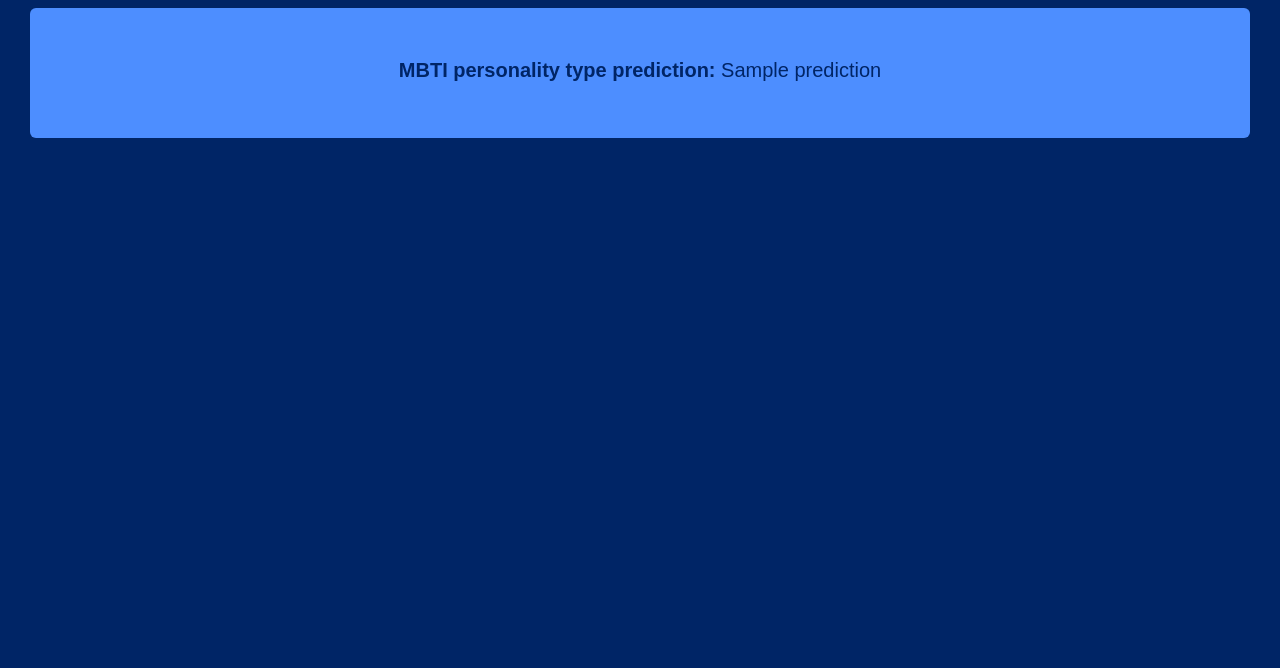
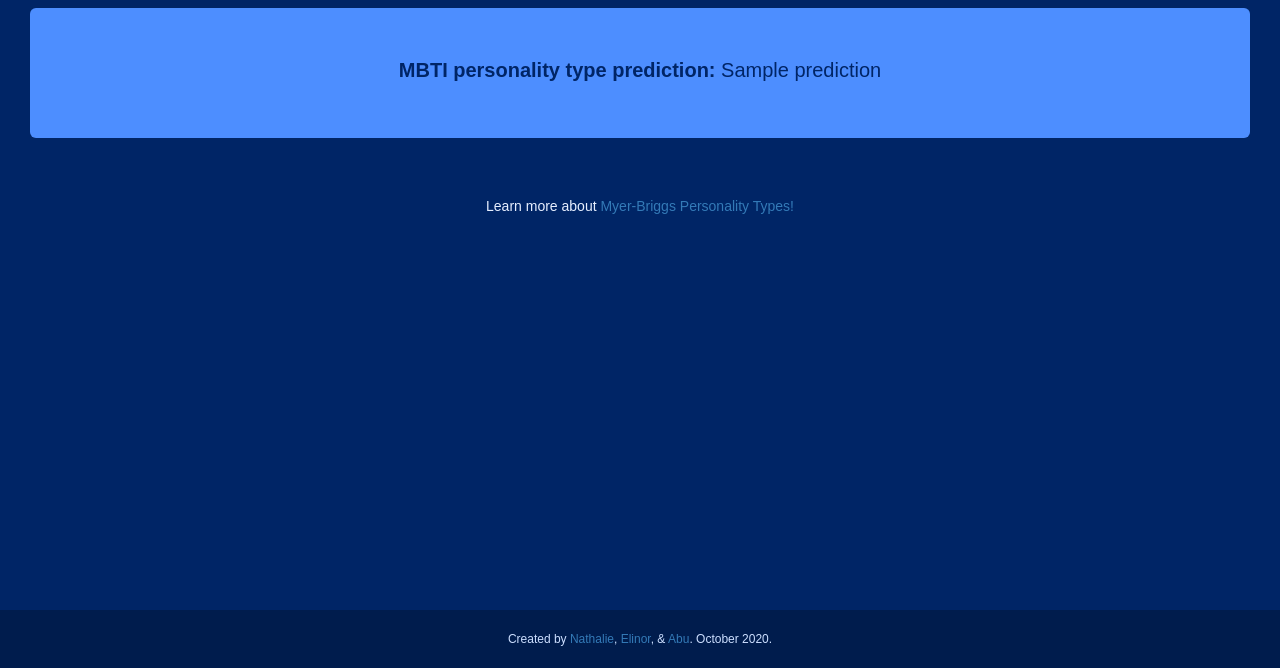
Before and after one commit to Nathalie-Elinor-Abu/mais-hacks-2020, a Flask app: template templates/result.html in a window 1280 px wide. Shown: the part 132-800 px from the top of the page. Run offline with Flask 2, Linux system fonts and the light colour scheme; the template is opened without the code that fills it: most values are stand-ins (such as "Sample title", 1, 10 or a date in 2020); some libraries are stand-ins or nearby versions; some web fonts are replaced.

Commit message:
css to result page

```diff
--- a/static/style.css
+++ b/static/style.css
@@ -51,6 +51,11 @@ label {
     color: #99beff;
 }
 
+#ln:hover {
+    text-decoration: none currentcolor solid;
+    color: #99beff;
+}
+
 jumbotron {
     background-color: #337eff;
     color: #e6efff;
@@ -69,4 +74,5 @@ jumbotron {
     color: #ccdfff;
     font-size: 12px;
     font-family: 'Miriam Libre', sans-serif;
+    text-align: center;
 }
--- a/templates/result.html
+++ b/templates/result.html
@@ -12,7 +12,8 @@
 <body id="bg">
 <div class="navbar">
     <ul class="nav navbar-nav navbar-static-top" role="tablist">
-        <li><h2><a href="{{ url_for('index') }}" id="navvy" style="font-size=16px;">MBTI Personality Classifier</a></h2></li>
+        <li><h2><a href="{{ url_for('index') }}" id="navvy" style="font-size=16px;">MBTI Personality Classifier</a></h2>
+        </li>
         <!-- <li><a href="{{ url_for('text') }}">Paste Text</a></li> todo examples page-->
         <!--<li><a href="{{ url_for('twitter') }}"></a></li>-->
     </ul>
@@ -23,6 +24,19 @@
         <label class="text-center" style="font-size:20px;">MBTI personality type prediction:</label>
         <body class="text-center" style="font-size:20px;">{{ prediction }}</body>
     </div>
+    <br>
+    <div>
+        <p style="font-size:14px;"> Learn more about <a href="https://www.16personalities.com/personality-types"
+                                                        id="ln">Myer-Briggs Personality Types!</a></p>
+    </div>
+    <div class="navbar navbar-fixed-bottom" id="footer">
+        <p id="footer">
+            Created by
+            <a href="https://github.com/nredick">Nathalie</a>,
+            <a href="https://github.com/elinorpd">Elinor</a>, &
+            <a href="https://github.com/abubakardaud">Abu</a>. October 2020.
+        </p>
+    </div>
 </div>
 </body>
 </html>
```
